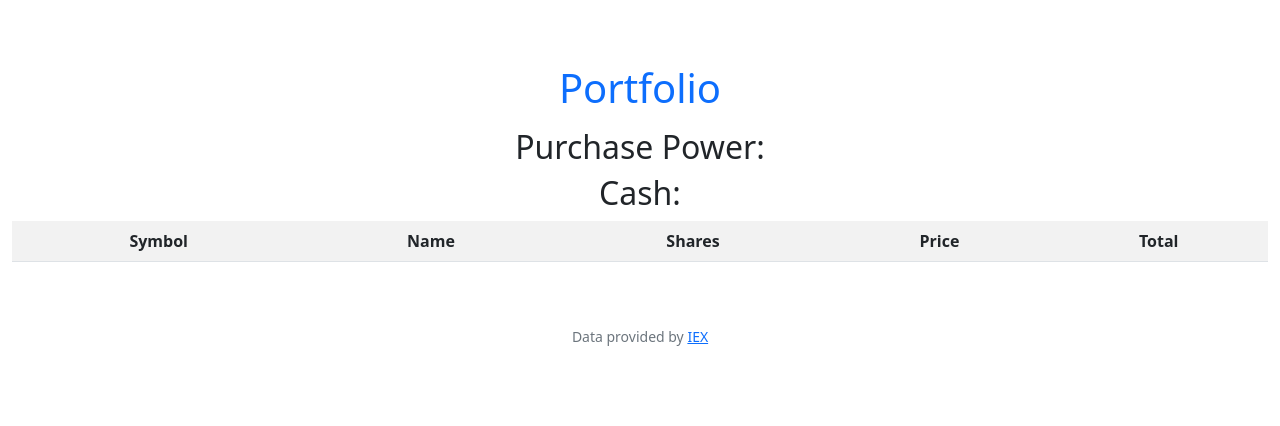
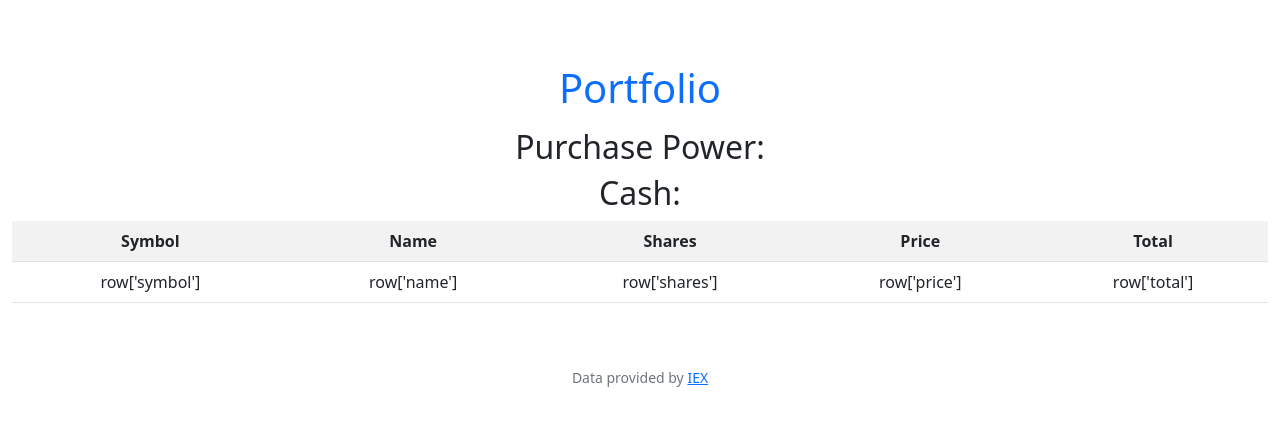
Before and after one commit to Qwilliams815/HarvardCS50x, a Flask app: page / in a window 1280 px wide. Shown: the part 76-502 px from the top of the page. Run offline with Flask 2, Linux system fonts and the light colour scheme; a user stored in the database is signed in; tables that the repository leaves empty hold one stand-in row (values such as "Sample post"); lists and menus that the app fills with data are empty; some libraries are stand-ins or nearby versions.

Commit message:
Sat, Jun 11, 2022, 5:59 AM +00:00

```diff
--- a/finance/templates/index.html
+++ b/finance/templates/index.html
@@ -15,15 +15,15 @@
         <th>Price</th>
         <th>Total</th>
 
-        <!-- for each row in finance.portfolio:
+        {% for row in portfolio %}
             <tr>
-                <td>portfolio['Symbol']</td>
-                <td>portfolio['Name']</td>
-                <td>portfolio['Shares']</td>
-                <td>portfolio[price]</td>
-                <td>portfolio[total]</td>
+                <td>row['symbol']</td>
+                <td>row['name']</td>
+                <td>row['shares']</td>
+                <td>row['price']</td>
+                <td>row['total']</td>
             </tr>
-        end for -->
+        {% endfor %}
 
     </table>
 {% endblock %}
```
